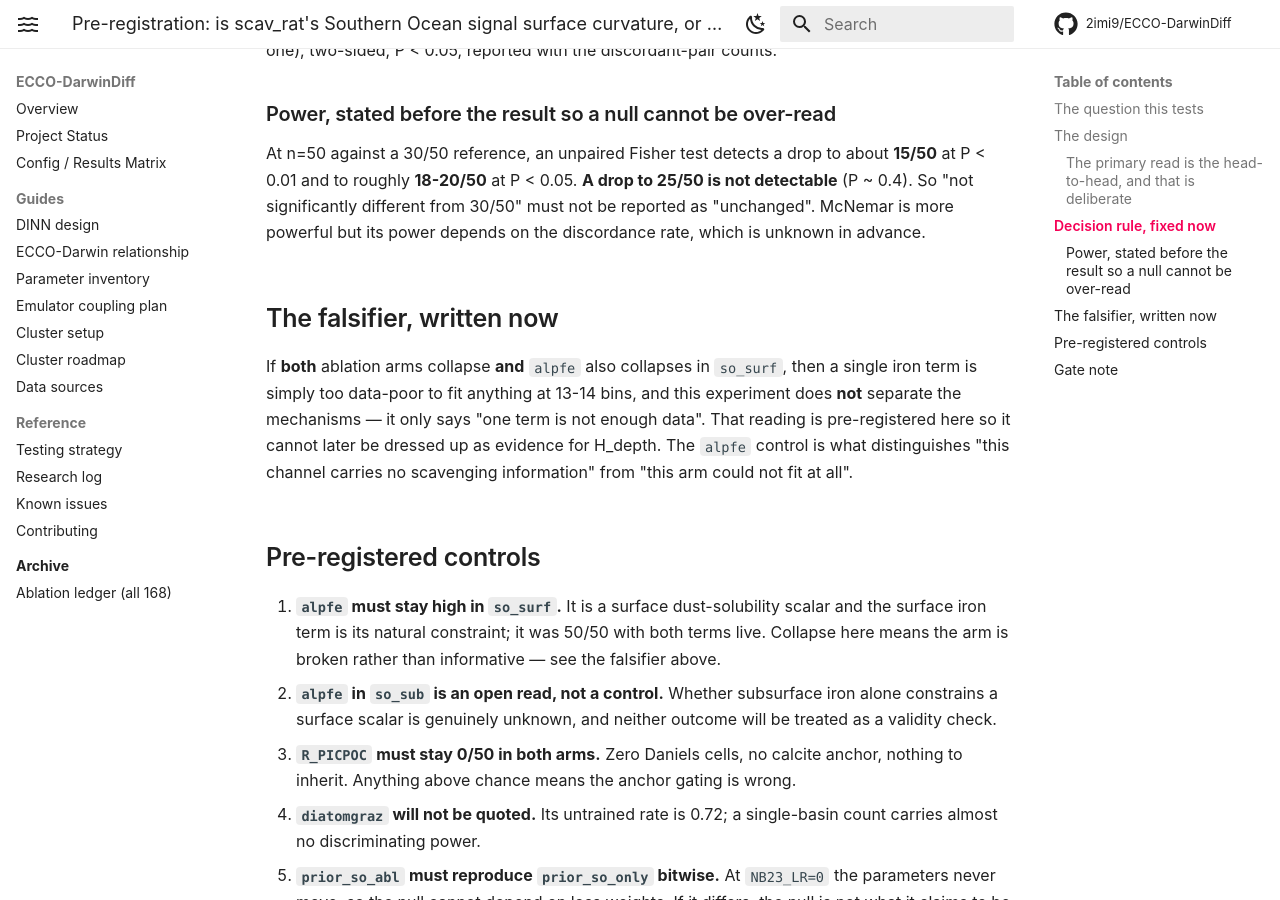
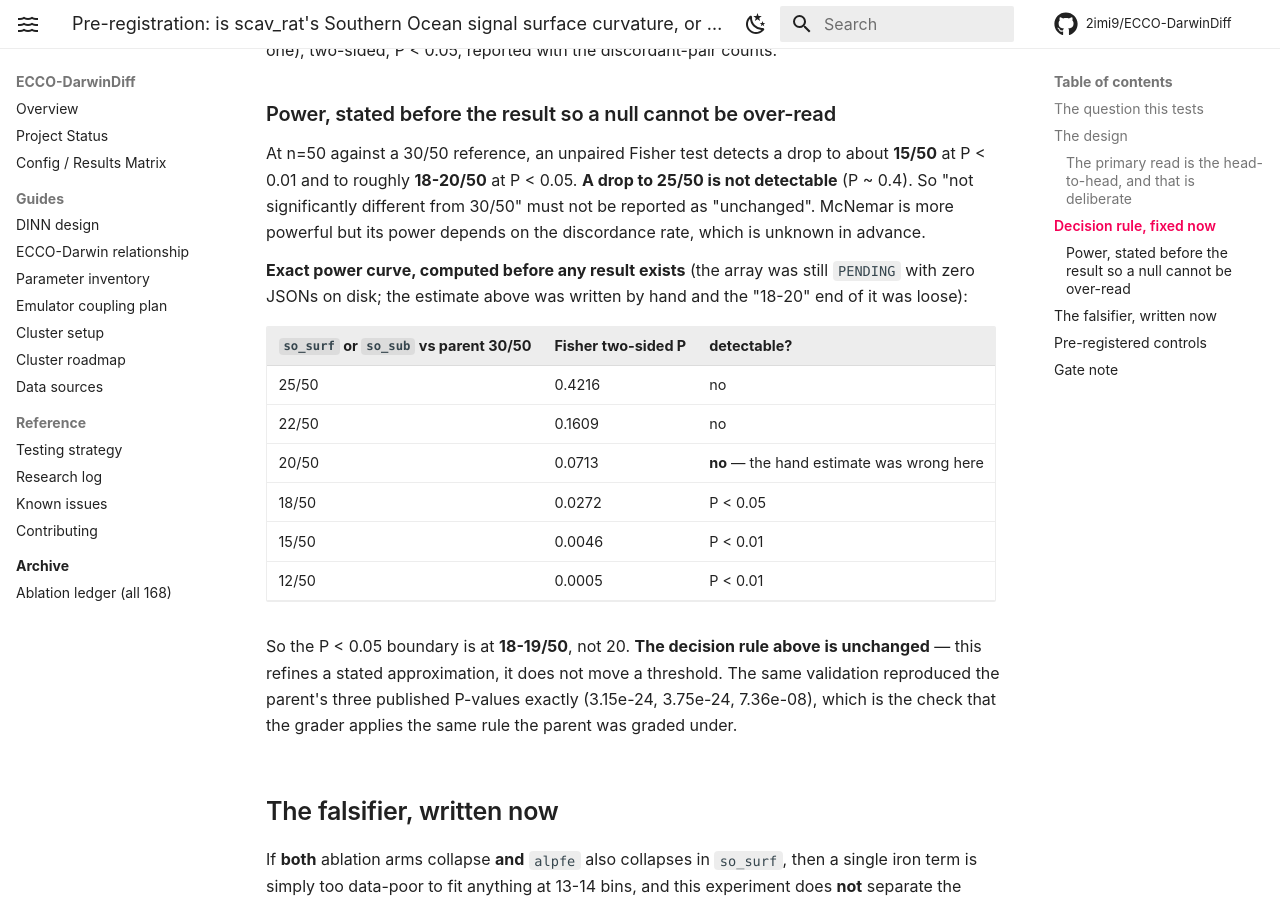
Before and after one commit to 2imi9/ECCO-DarwinDiff, an MkDocs documentation site: the page built from docs/findings/2026-07-30_prereg_scavrat_mechanism_surface_vs_depth.md, in a window 1280 px wide and 900 px high, scrolled down 2127 px. Built offline with MkDocs 1.6.1 and Material for MkDocs 9.7.7, drawn with Linux system fonts in a browser that asks for light colours; comment, search, counter and statistics services are not loaded.

Commit message:
docs(prereg): pin the exact power curve while the array is still PENDING
The hand-written estimate said a drop to 18-20/50 would be detectable at
P<0.05. Computed exactly, 20/50 gives P=0.0713 -- not detectable. The
boundary is 18-19/50. Recorded now, with zero JSONs on disk, so it cannot
be outcome-driven.

The decision rule is untouched; this refines an approximation. The same
validation reproduces the parent's three published P-values exactly, which
is what establishes that the grader applies the rule the parent was graded
under.

```diff
--- a/docs/findings/2026-07-30_prereg_scavrat_mechanism_surface_vs_depth.md
+++ b/docs/findings/2026-07-30_prereg_scavrat_mechanism_surface_vs_depth.md
@@ -75,6 +75,23 @@ P < 0.01 and to roughly **18-20/50** at P < 0.05. **A drop to 25/50 is not detec
 So "not significantly different from 30/50" must not be reported as "unchanged". McNemar is more
 powerful but its power depends on the discordance rate, which is unknown in advance.
 
+**Exact power curve, computed before any result exists** (the array was still `PENDING` with zero
+JSONs on disk; the estimate above was written by hand and the "18-20" end of it was loose):
+
+| `so_surf` or `so_sub` vs parent 30/50 | Fisher two-sided P | detectable? |
+|---|---|---|
+| 25/50 | 0.4216 | no |
+| 22/50 | 0.1609 | no |
+| 20/50 | 0.0713 | **no** — the hand estimate was wrong here |
+| 18/50 | 0.0272 | P < 0.05 |
+| 15/50 | 0.0046 | P < 0.01 |
+| 12/50 | 0.0005 | P < 0.01 |
+
+So the P < 0.05 boundary is at **18-19/50**, not 20. **The decision rule above is unchanged** — this
+refines a stated approximation, it does not move a threshold. The same validation reproduced the
+parent's three published P-values exactly (3.15e-24, 3.75e-24, 7.36e-08), which is the check that
+the grader applies the same rule the parent was graded under.
+
 ## The falsifier, written now
 
 If **both** ablation arms collapse **and** `alpfe` also collapses in `so_surf`, then a single iron
```
